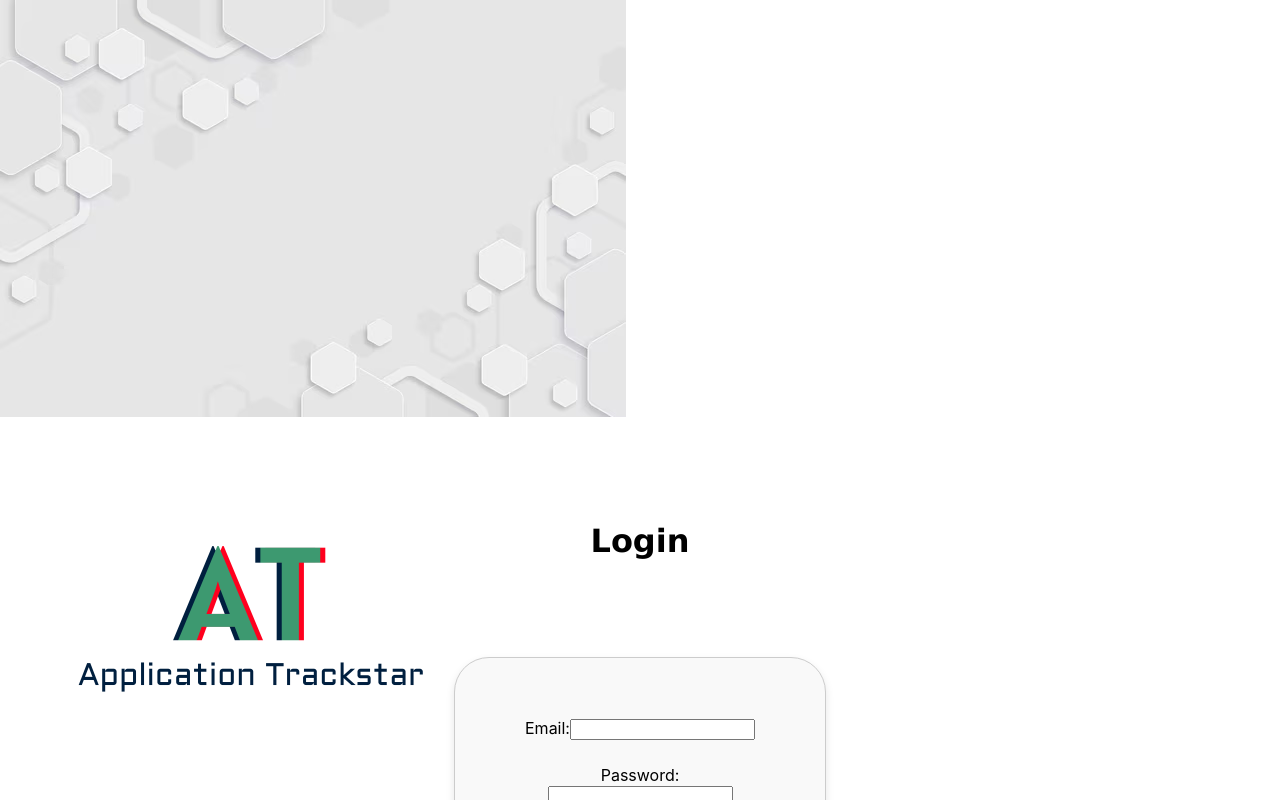
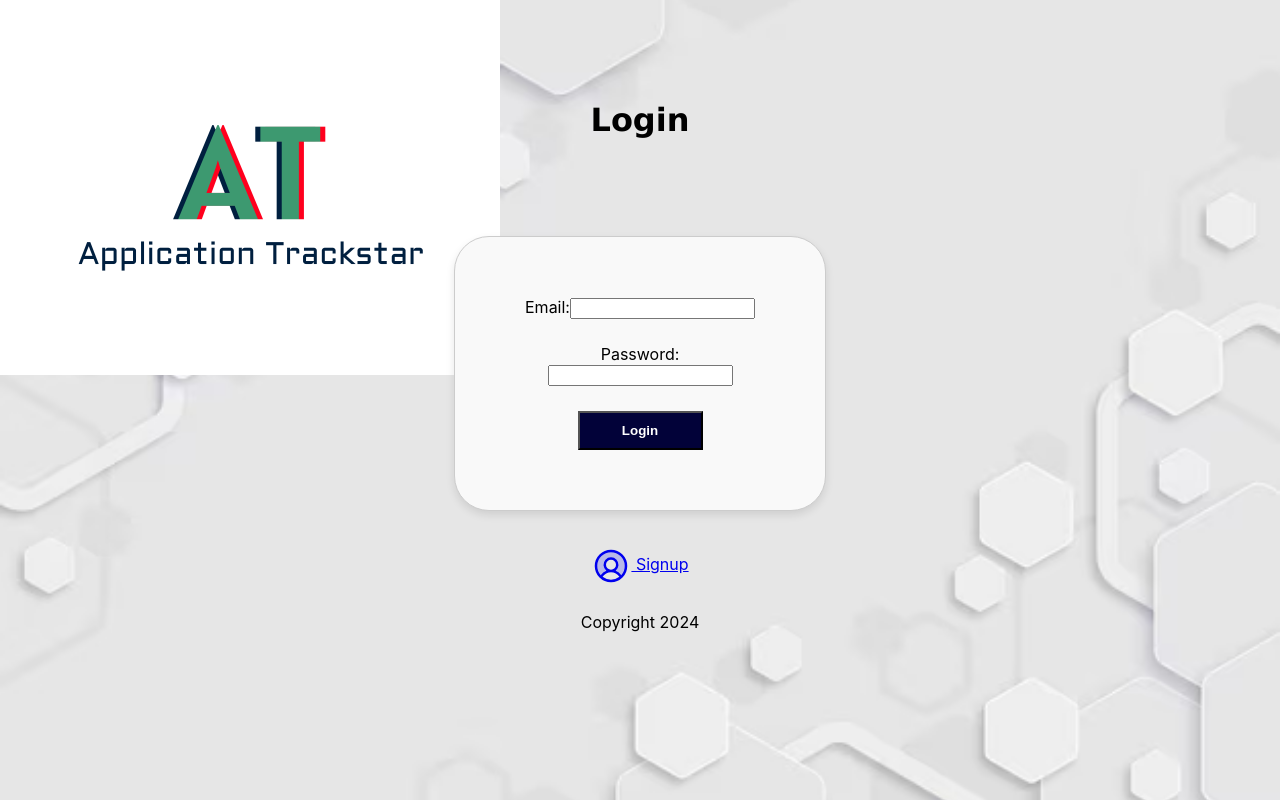
Before and after one commit to TomG87/application_frontend, a React (Create React App) app: page /login in a window 1280 px wide. Shown: the top 800 px of the page. Built offline with nearby package versions, Linux system fonts and the light colour scheme.

Commit message:
Replace img element with background-image CSS property for better styling

```diff
--- a/src/App.css
+++ b/src/App.css
@@ -4,6 +4,15 @@
   align-items: left;
   margin-top: 0px;
   margin-bottom: 10px;
+}
+
+.app-background{
+  background-image: url('./images/image.png');
+  background-size: cover;
+  background-position: center;
+  background-repeat: no-repeat;
+  width: 100vw;
+  height: 100vh;
 }
 
 .logo {
--- a/src/App.js
+++ b/src/App.js
@@ -6,7 +6,6 @@
 import ApplicationIndex from "./ApplicationIndex";
 import ApplicationEdit from "./ApplicationEdit";
 import React, { useEffect, useState } from "react";
-import image from "./images/image.png";
 import logo from "./images/application-trackstar-high-resolution-logo.png";
 
 function App() {
@@ -50,7 +49,6 @@
     <Router>
       <div>
         <div className="app-background">
-          <img src={image} alt="Background Design" />
           <div className="app-logo">
             <img src={logo} alt="Application TrackStar Logo" className="logo" />
             <Routes>
```
